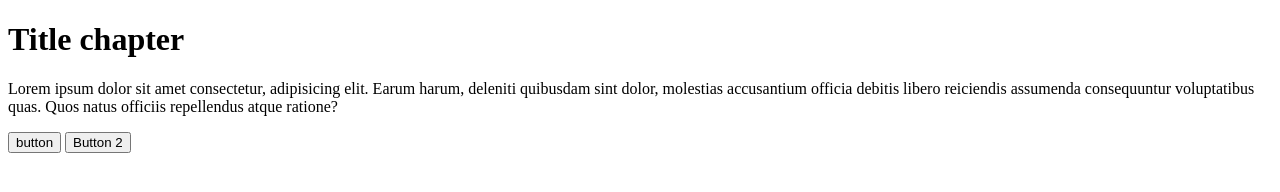
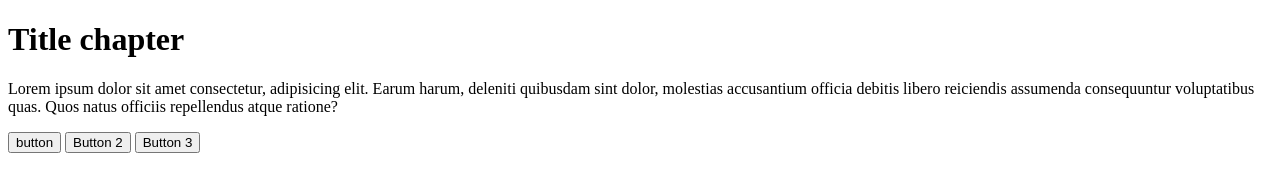
Before and after one commit to dankogrg/Zada-a01, a plain HTML site: page index.html in a window 1280 px wide. Drawn offline with Linux system fonts and the light colour scheme.

Commit message:
button 3

```diff
--- a/index.html
+++ b/index.html
@@ -10,5 +10,7 @@
     <p>Lorem ipsum dolor sit amet consectetur, adipisicing elit. Earum harum, deleniti quibusdam sint dolor, molestias accusantium officia debitis libero reiciendis assumenda consequuntur voluptatibus quas. Quos natus officiis repellendus atque ratione?</p>
     <button>button</button>
     <button>Button 2</button>
+    <button>Button 3
+    </button>
 </body>
 </html>
```
